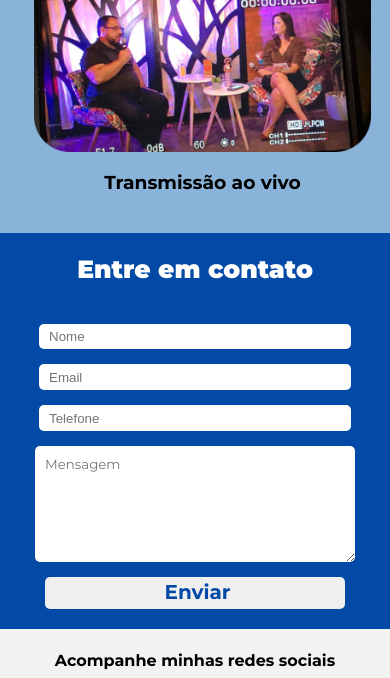
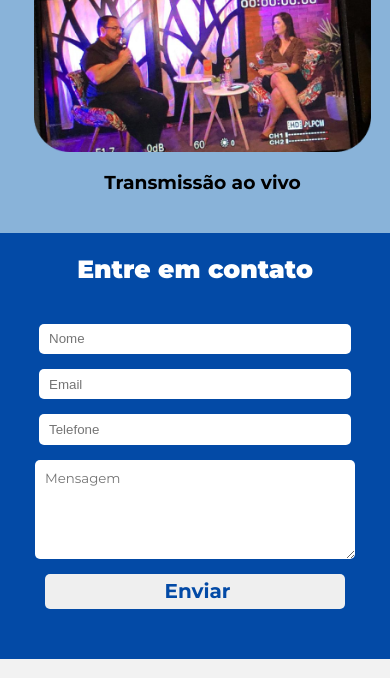
Before and after one commit to johnnypequeno/meu-site-pessoal, a plain HTML site: page index.html in a window 390 px wide. Shown: the part 1691-2369 px from the top of the page. Drawn offline with Linux system fonts and the light colour scheme.

Commit message:
modifications in img, index e media.css

```diff
--- a/index.css
+++ b/index.css
@@ -178,6 +178,7 @@ article img {
     justify-content: center;
     align-items: center;
     background: #034AA6;
+    padding-bottom:30px;
 }
 
 .area-form h2{
--- a/index.html
+++ b/index.html
@@ -79,7 +79,7 @@
                     <input type="text" placeholder="Nome" required></input>
                     <input type="email" placeholder="Email" required></input>
                     <input type="tel" placeholder="Telefone"></input>
-                    <textarea name="message" cols="30" rows="10" placeholder="Mensagem"></textarea>
+                    <textarea name="message" cols="30" rows="7" placeholder="Mensagem"></textarea>
                     <input class="btn-submit" type="submit" value="Enviar"></input>
 
                     <input type="hidden" name="accessKey" value="236bcace-9a7c-4831-b00e-1aa5ac4fe0fe"></input>
--- a/media.css
+++ b/media.css
@@ -54,6 +54,7 @@ form-box form{
 
 btn-submit {
     width:100%;
+    color: #FFFF;
 }
 
 .form-box input{
```
Also changed, not shown: img/IMAGEM MAIN.png, img/bg-main-2.png.
